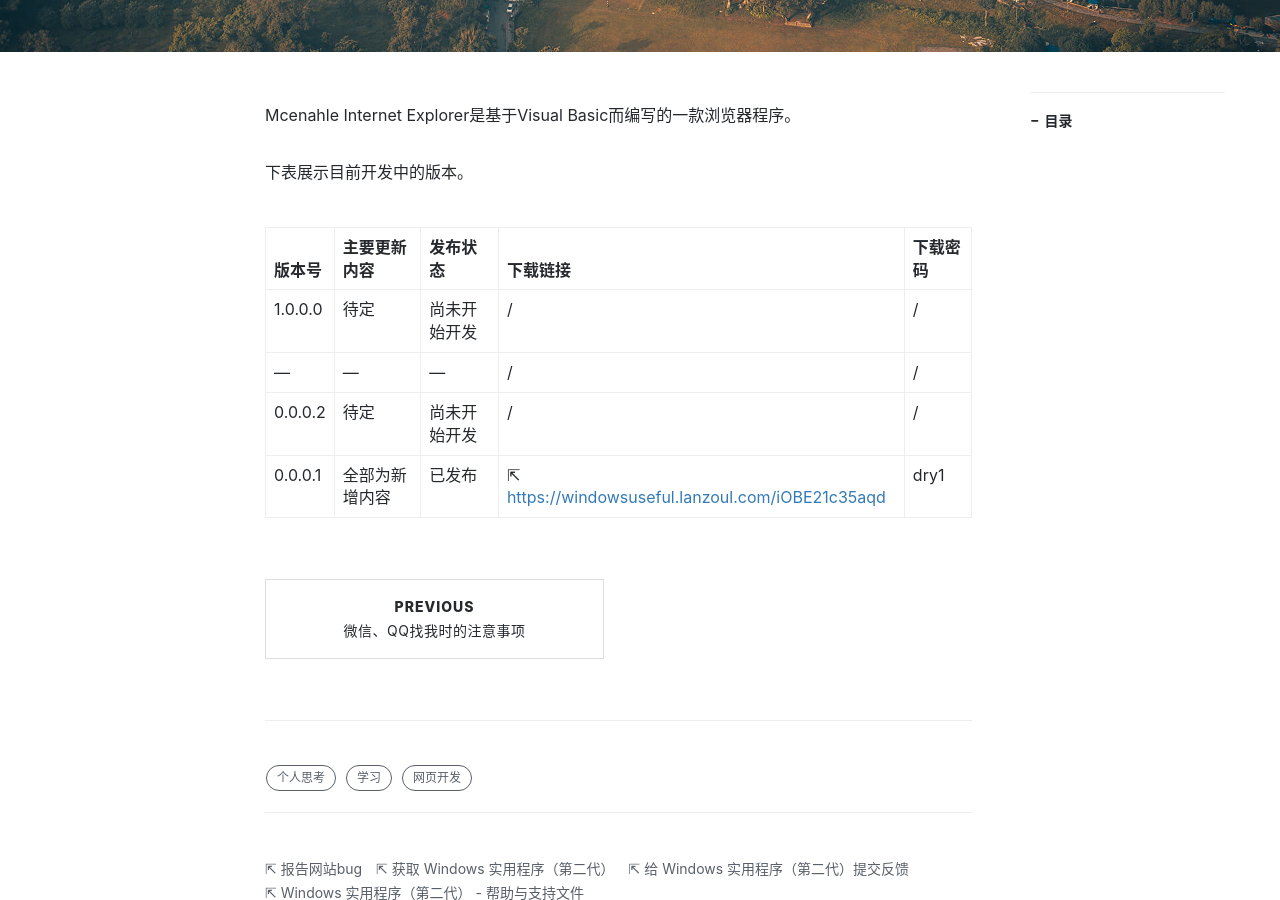
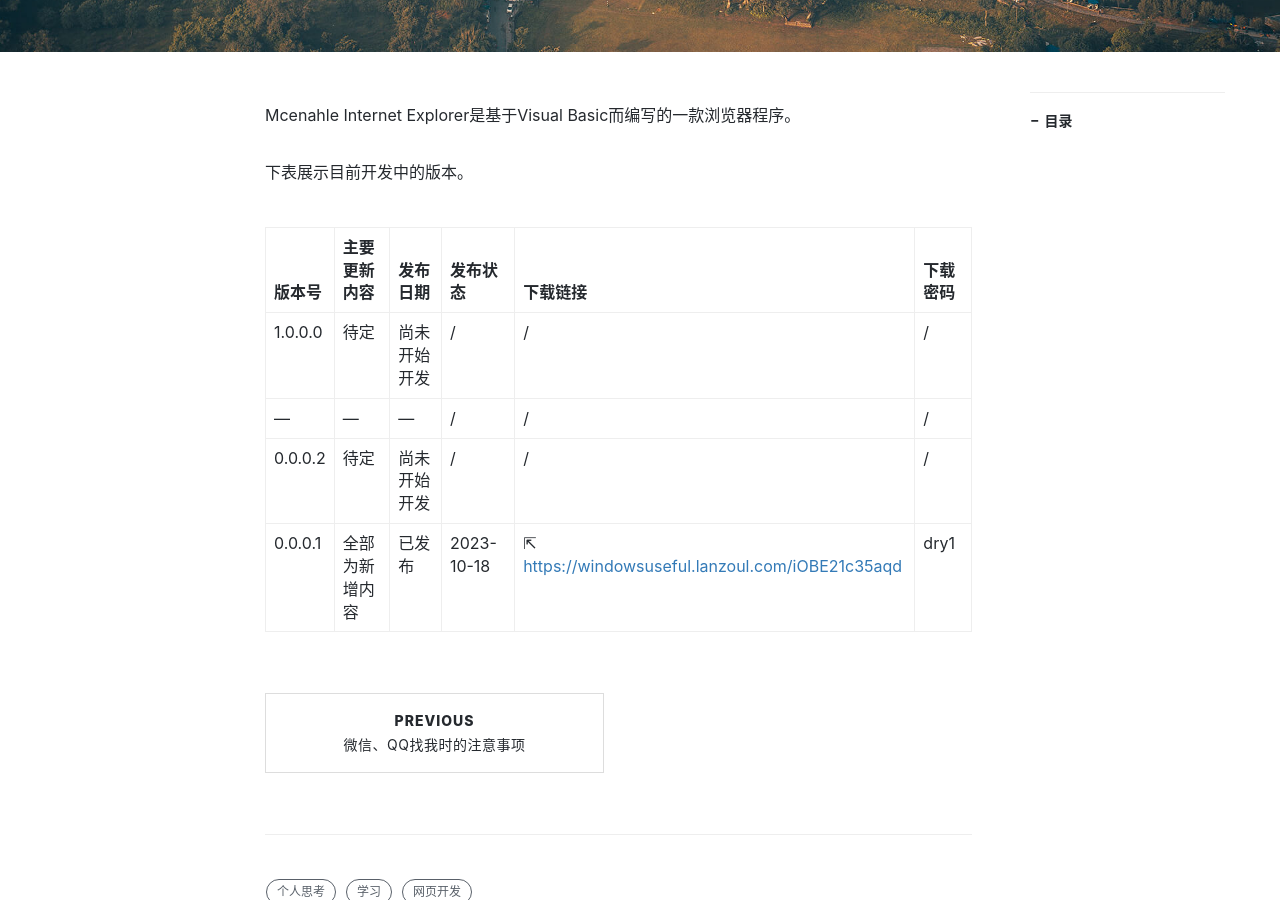
Before and after one commit to Mcenahle/mcenahle.github.io, a Jekyll site: the page built from _posts/2023-10-18-1.md, in a window 1280 px wide and 900 px high, scrolled down 380 px. Built offline with Jekyll 4.4.1, drawn with Linux system fonts in a browser that asks for light colours; nearby versions of some CDN libraries; comment, search, counter and statistics services are not loaded.

Commit message:
Update 2023-10-18-1.md

```diff
--- a/_posts/2023-10-18-1.md
+++ b/_posts/2023-10-18-1.md
@@ -15,9 +15,9 @@
 
 下表展示目前开发中的版本。
 
-|版本号|主要更新内容|发布状态|下载链接|下载密码|
-|---|---|---|---|---|
-|1.0.0.0|待定|尚未开始开发|/|/|
-|---|---|---|/|/|
-|0.0.0.2|待定|尚未开始开发|/|/|
-|0.0.0.1|全部为新增内容|已发布|⇱ <https://windowsuseful.lanzoul.com/iOBE21c35aqd>|dry1|
+|版本号|主要更新内容|发布日期|发布状态|下载链接|下载密码|
+|---|---|---|---|---|---|
+|1.0.0.0|待定|尚未开始开发|/|/|/|
+|---|---|---|/|/|/|
+|0.0.0.2|待定|尚未开始开发|/|/|/|
+|0.0.0.1|全部为新增内容|已发布|2023-10-18|⇱ <https://windowsuseful.lanzoul.com/iOBE21c35aqd>|dry1|
```
